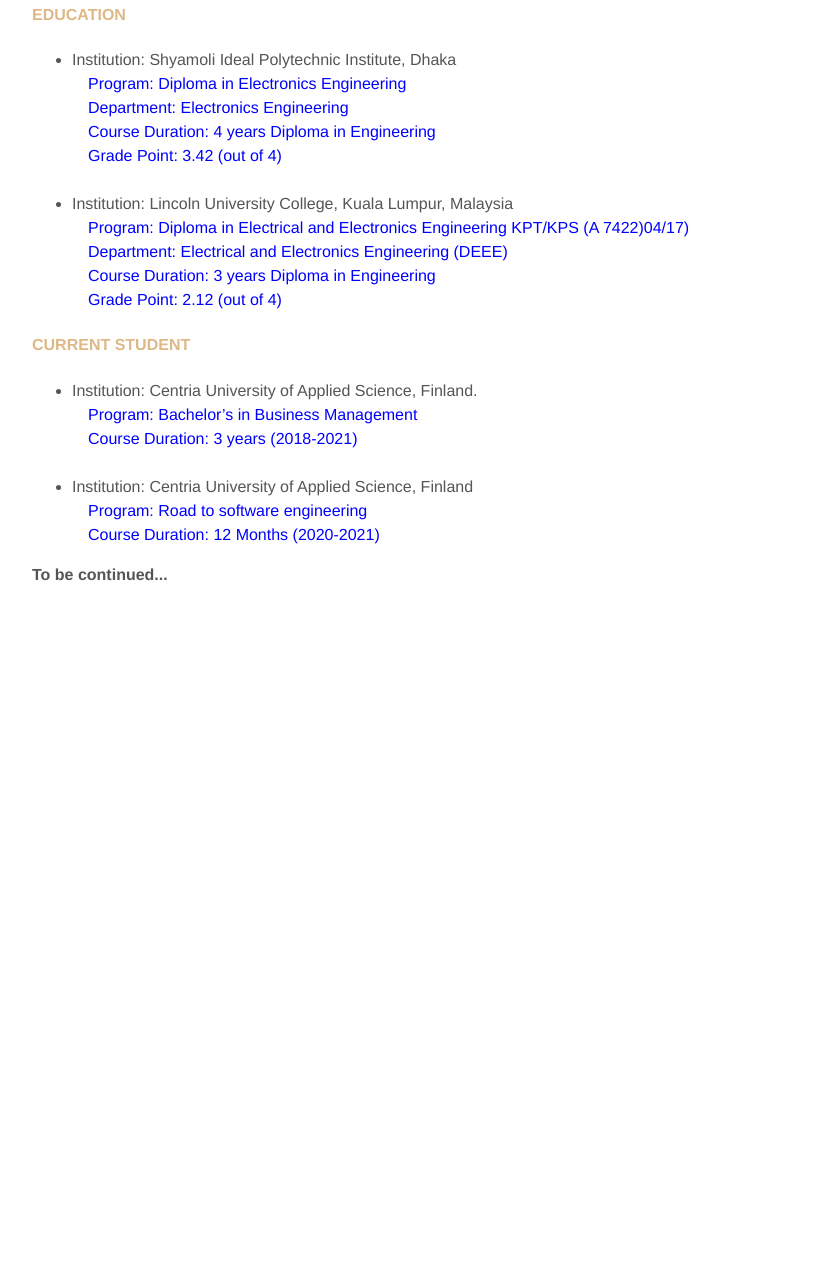
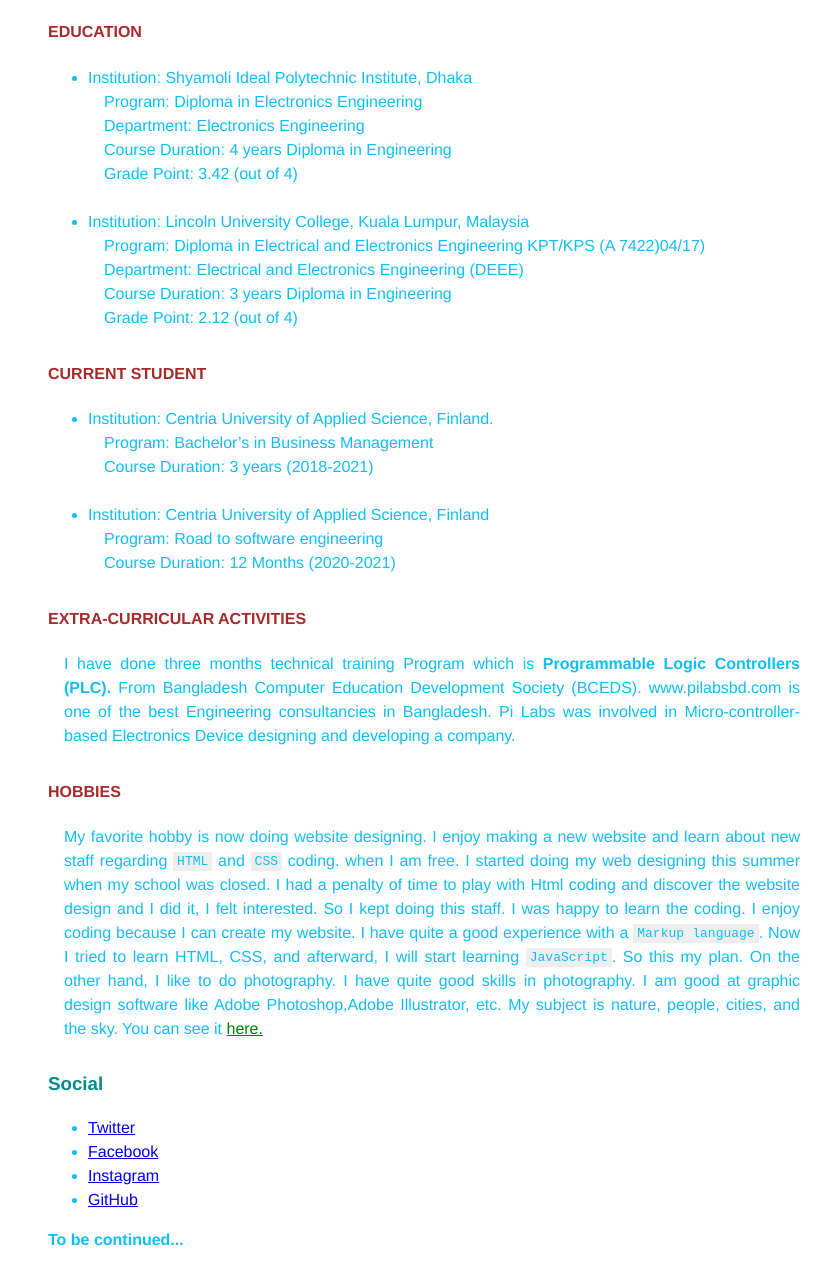
Before and after one commit to farid555/farid, a plain HTML site: page index.html in a window 1280 px wide. Shown: the part 1201-2469 px from the top of the page, without its empty margins (208-1039 px from the left). Before the commit the page ends 1804 px from the top, so only its background shows below. Drawn offline with Linux system fonts and the light colour scheme.

Commit message:
add new page

```diff
--- a/index.html
+++ b/index.html
@@ -27,7 +27,7 @@
     Joint venture Company established in 1968. They specialize
     in the manufacturing of all types and sizes of water heaters,
     ranging from the domestic 3 gallons Unit to the 1,000 gallons
-    industrial-sized heater.
+    industrial-sized heater. You can find <a  href="file:///Users/farid/Desktop/Myfolder/index2.html" STYLE = "color:gray"> here.</a>  </p>
 </p>
 <h4> EDUCATION </h4>
 <ul>
@@ -64,9 +64,53 @@
  </ul>
 
 
+    <h4>EXTRA-CURRICULAR ACTIVITIES
+    </h4>
+ <p>I have done three months technical training Program which is <strong>Programmable Logic
+  Controllers (PLC).</strong> From Bangladesh Computer Education Development Society
+  (BCEDS). www.pilabsbd.com is one of the best Engineering consultancies in Bangladesh.
+  Pi Labs was involved in Micro-controller-based Electronics Device designing
+  and developing a company.
+  </p>
+  <h4> HOBBIES
+  </h4>
 
-  <!--<h3 class ="violet"> You can find my other website <a  href="file:///Users/farid/Desktop/Vs%20code/lapio-website/index2.html" STYLE = "color:orange"> here</a></h3>-->
+  <p>My favorite hobby is now doing website designing.
+    I enjoy making a new website and learn about new
+    staff regarding <code>HTML</code> and <code>CSS</code> coding. when I am free.
+    I started doing my web designing this summer when my
+    school was closed. I had a penalty of time to play
+    with Html coding and discover the website design and
+    I did it, I felt interested. So I kept doing this staff.
+     I was happy to learn the coding. I enjoy coding because
+     I can create my website. I have quite a good experience
+     with a <code>Markup language</code>. Now I tried to learn HTML, CSS,
+     and afterward, I will start learning <code>JavaScript</code>. So this
+     my plan. On the other hand, I like to do photography.
+     I have quite good skills in photography. I am good at
+     graphic design software like Adobe Photoshop,Adobe
+     Illustrator, etc. My subject is nature, people, cities,
+     and the sky.
+     You can see it <a  href="https://www.facebook.com/imageRid" STYLE = "color:green"> here.</a>  </p>
+
+     <!--<h3 class ="violet"> You can find my other website <a  href="file:///Users/farid/Desktop/Vs%20code/lapio-website/index2.html" STYLE = "color:orange"> here</a></h3>-->
+
+
+
+  <section>
+    <h3>Social</h3>
+    <ul class="icons alt">
+      <li><a href="#" class="icon brands alt fa-twitter"><span class="label">Twitter</span></a></li>
+      <li><a href="https://www.facebook.com/farid.zaman.319/" class="icon brands alt fa-facebook-f"><span class="label">Facebook</span></a></li>
+      <li><a href="#" class="icon brands alt fa-instagram"><span class="label">Instagram</span></a></li>
+      <li><a href="https://github.com/farid555/farid" class="icon brands alt fa-github"><span class="label">GitHub</span></a></li>
+    </ul>
+  </section>
+
+ <div id="wrapper">
+
   <strong>To be continued...</strong></i>
+
 
 </body>
 
--- a/styles.css
+++ b/styles.css
@@ -1,42 +1,58 @@
+* {
+  box-sizing: border-box;
+}
+
+.column {
+  float: left;
+  width: 33.33%;
+  padding: 10px;
+}
+
+/* Clearfix (clear floats) */
+.row::after {
+  content: "";
+  clear: both;
+  display: table;
+}
+
+
+
 .center-fit {
   max-width: 100%;
   max-height: 100vh;
   margin: auto;
 }
 
-
-p {
+h4
+{
   margin-top: 1em;
-  padding-top: 6em;
-  font-family: 'Helvetica', 'Arial', sans-serif;
-
-  color: blue;
-}
-
-
-h4 {
-color: burlywood;
+  margin-right: 2em;
+  padding-top: 1em;
+  color: brown;
 
 }
 
 
 h3 {
-  margin-top: 1em;
+  margin-top: .5em;
   padding-top: 1em;
+  color : darkcyan;
+  font-family: 'Helvetica', 'Arial', sans-serif;
 }
 
 p {
+  text-align: justify;
   margin: 0 auto;
   max-width: 50em;
   padding: 0em 1em;
-  font-family: 'Helvetica', 'Arial', sans-serif
+  font-family: 'Helvetica', 'Arial', sans-serif;
 }
 body {
   line-height: 1.5;
   padding: 1em 1em;
   margin: 0 auto;
   max-width: 50em;
-  color: #555;
+  color: rgb(16, 190, 243);
   font-family: 'Helvetica', 'Arial', sans-serif;
 
 }
@@ -73,6 +89,12 @@ color:   red;
   color: green
 
 }
+code
+   {
+    padding: 2px 4px;
+    vertical-align: text-top;
+    background: #eee;
+  }
 
 .head {
 
```
Also changed, not shown: index2.html (added, +33 -0 lines), assets/Pic/01.jpg (added), assets/Pic/02.jpg (added), assets/Pic/03.jpg (added).
